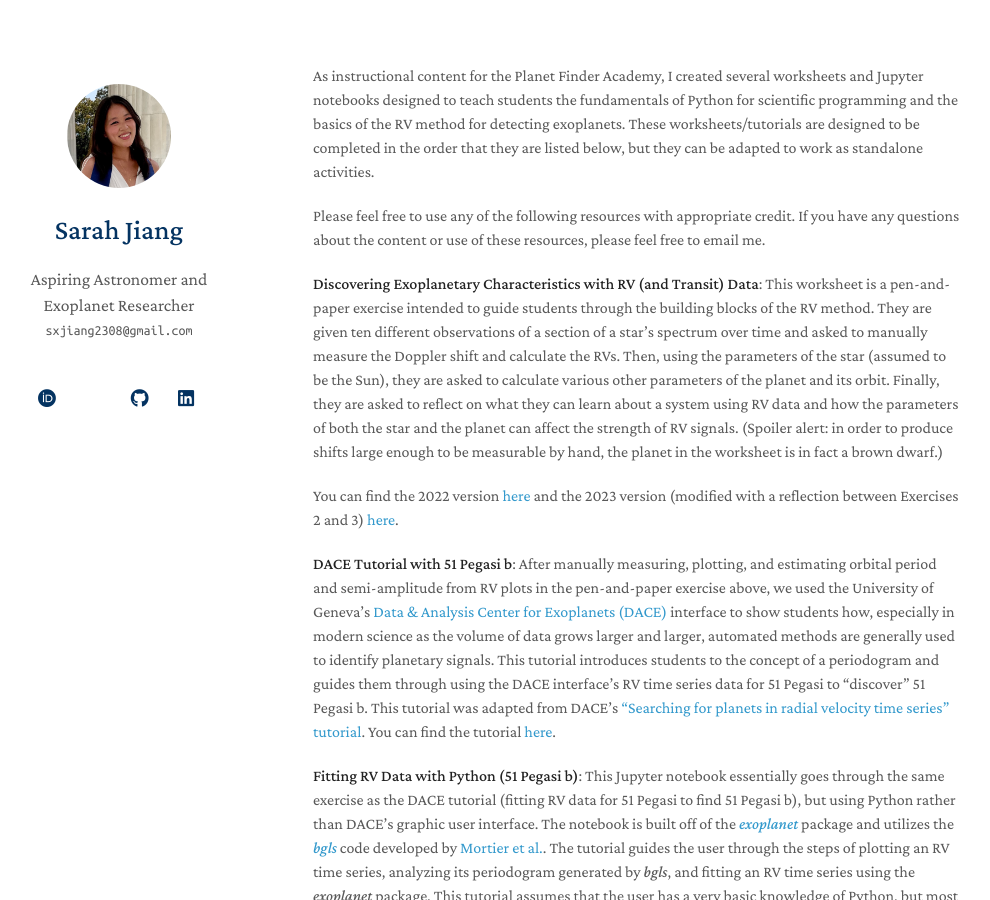
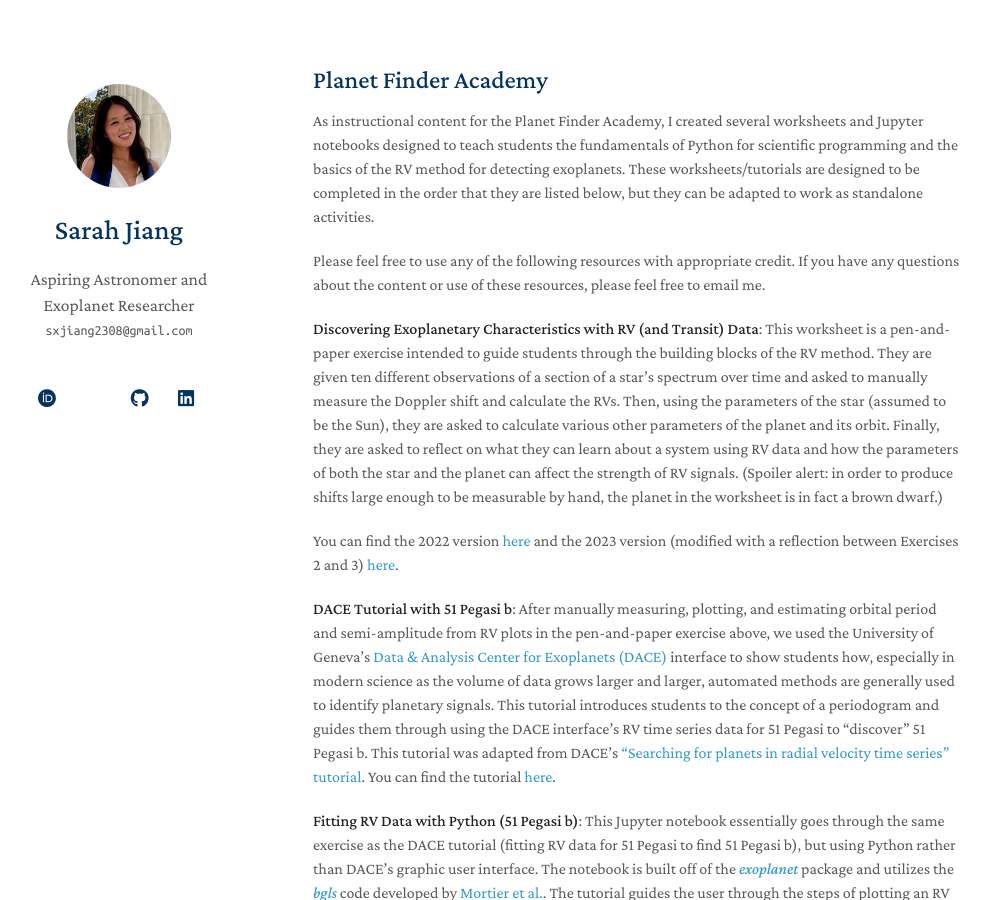
Before and after one commit to sarahxj/sarahxj.github.io, a Jekyll site: the page built from pfa.md, in a window 1280 px wide and 900 px high. Shown: the whole window, without its empty margins (157-1147 px from the left). Built offline with Jekyll 4.4.1, drawn with Linux system fonts in a browser that asks for light colours; nearby versions of some CDN libraries; a style sheet for code colours, icons or effects is not loaded; our own code applies the rules of GitHub Pages for plain Markdown files.

Commit message:
Update pfa.md

```diff
--- a/pfa.md
+++ b/pfa.md
@@ -1,6 +1,8 @@
 ---
 layout: homepage
 ---
+
+## Planet Finder Academy
 
 As instructional content for the Planet Finder Academy, I created several worksheets and Jupyter notebooks designed to teach students the fundamentals of Python for scientific programming and the basics of the RV method for detecting exoplanets. These worksheets/tutorials are designed to be completed in the order that they are listed below, but they can be adapted to work as standalone activities.
 
```
